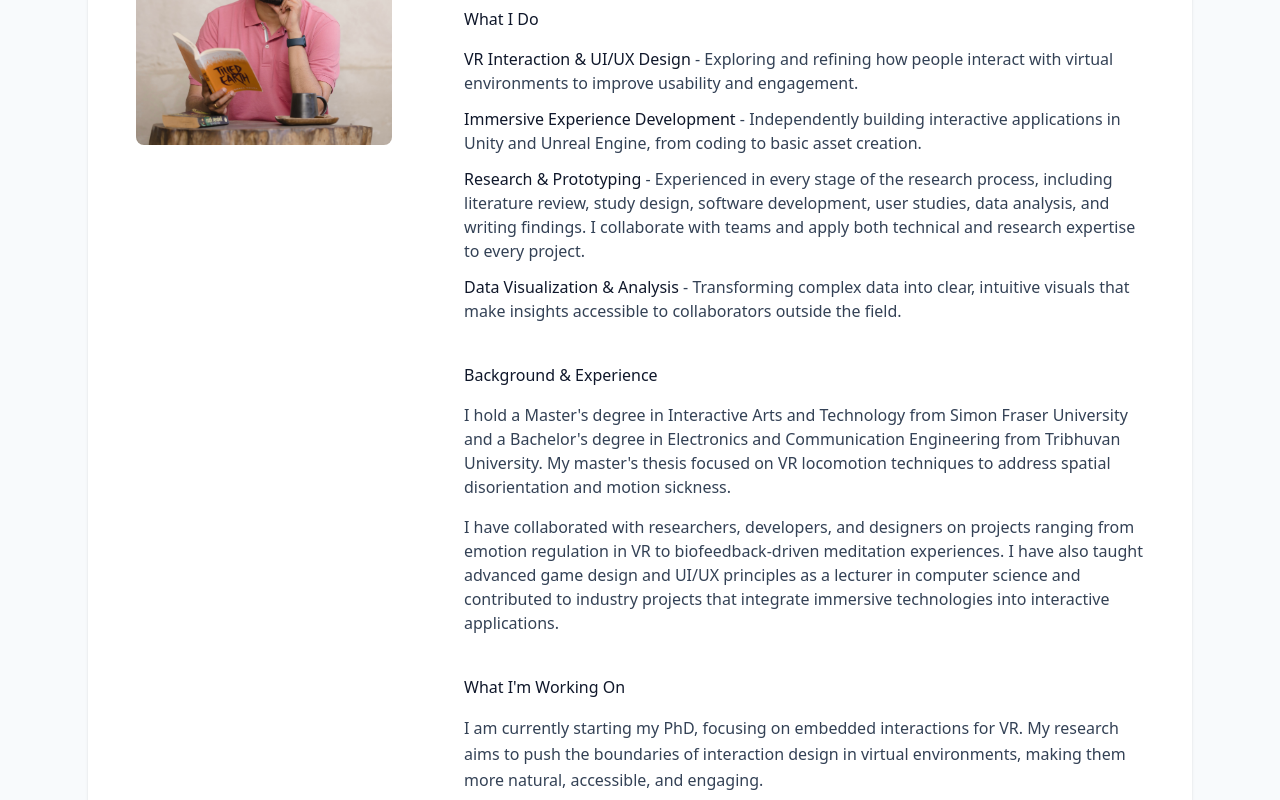
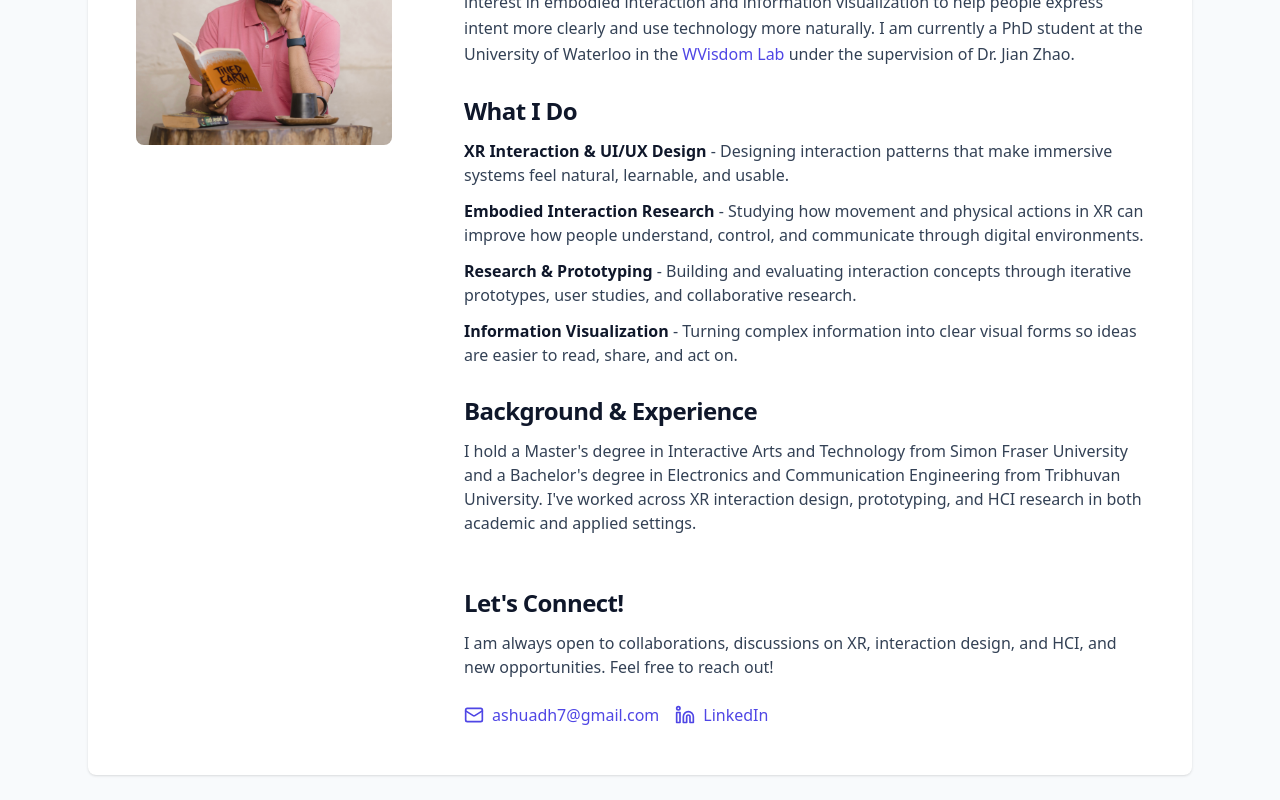
Before and after one commit to ashuadh7/ashuadh7.github.io, a React (Vite) app: page /about in a window 1280 px wide. Shown: the part 340-1140 px from the top of the page. Built offline with nearby package versions, Linux system fonts and the light colour scheme.

Commit message:
Fix the headers of about page

```diff
--- a/src/pages/About.tsx
+++ b/src/pages/About.tsx
@@ -15,88 +15,93 @@ export function About() {
               />
             </div>
 
-            <div className="space-y-10">
+            <div className="space-y-7">
               <div>
+                <h1 className="mb-3 text-2xl sm:text-3xl font-semibold tracking-tight text-primary">
+                  About Me
+                </h1>
                 <p className="text-secondary leading-relaxed">
-                  Hi, I&apos;m Ashu, a developer and researcher specializing in
-                  virtual reality (VR). My work focuses on designing intuitive,
-                  embodied interactions that enhance user experience and
-                  immersion in digital environments.
+                  Hi, I&apos;m Ashu, an interaction designer and HCI researcher
+                  focused on communication through intuitive interaction. I work
+                  across XR and interactive systems, with a strong interest in
+                  embodied interaction and information visualization to help
+                  people express intent more clearly and use technology more
+                  naturally. I am currently a PhD student at the University of
+                  Waterloo in the{" "}
+                  <a
+                    href="https://www.jeffjianzhao.com/"
+                    target="_blank"
+                    rel="noopener noreferrer"
+                    className="text-accent hover-text-accent-strong transition-colors"
+                  >
+                    WVisdom Lab
+                  </a>{" "}
+                  under the supervision of Dr. Jian Zhao.
                 </p>
               </div>
 
               <section>
-                <h2 className="mb-4 text-primary">What I Do</h2>
+                <h2 className="mb-3 text-xl sm:text-2xl font-semibold tracking-tight text-primary">
+                  What I Do
+                </h2>
                 <ul className="space-y-3">
                   <li className="text-secondary">
-                    <span className="text-primary">VR Interaction & UI/UX Design</span>{" "}
-                    - Exploring and refining how people interact with virtual
-                    environments to improve usability and engagement.
+                    <span className="text-primary font-semibold">
+                      XR Interaction & UI/UX Design
+                    </span>{" "}
+                    - Designing interaction patterns that make immersive systems
+                    feel natural, learnable, and usable.
                   </li>
                   <li className="text-secondary">
-                    <span className="text-primary">
-                      Immersive Experience Development
+                    <span className="text-primary font-semibold">
+                      Embodied Interaction Research
                     </span>{" "}
-                    - Independently building interactive applications in Unity
-                    and Unreal Engine, from coding to basic asset creation.
+                    - Studying how movement and physical actions in XR can
+                    improve how people understand, control, and communicate
+                    through digital environments.
                   </li>
                   <li className="text-secondary">
-                    <span className="text-primary">Research & Prototyping</span>{" "}
-                    - Experienced in every stage of the research process,
-                    including literature review, study design, software
-                    development, user studies, data analysis, and writing
-                    findings. I collaborate with teams and apply both technical
-                    and research expertise to every project.
+                    <span className="text-primary font-semibold">
+                      Research & Prototyping
+                    </span>{" "}
+                    - Building and evaluating interaction concepts through
+                    iterative prototypes, user studies, and collaborative
+                    research.
                   </li>
                   <li className="text-secondary">
-                    <span className="text-primary">
-                      Data Visualization & Analysis
+                    <span className="text-primary font-semibold">
+                      Information Visualization
                     </span>{" "}
-                    - Transforming complex data into clear, intuitive visuals
-                    that make insights accessible to collaborators outside the
-                    field.
+                    - Turning complex information into clear visual forms so
+                    ideas are easier to read, share, and act on.
                   </li>
                 </ul>
               </section>
 
               <section>
-                <h2 className="mb-4 text-primary">Background & Experience</h2>
+                <h2 className="mb-3 text-xl sm:text-2xl font-semibold tracking-tight text-primary">
+                  Background & Experience
+                </h2>
                 <div className="space-y-4 text-secondary">
                   <p>
                     I hold a Master&apos;s degree in Interactive Arts and
                     Technology from Simon Fraser University and a
                     Bachelor&apos;s degree in Electronics and Communication
-                    Engineering from Tribhuvan University. My master&apos;s
-                    thesis focused on VR locomotion techniques to address
-                    spatial disorientation and motion sickness.
-                  </p>
-                  <p>
-                    I have collaborated with researchers, developers, and
-                    designers on projects ranging from emotion regulation in VR
-                    to biofeedback-driven meditation experiences. I have also
-                    taught advanced game design and UI/UX principles as a
-                    lecturer in computer science and contributed to industry
-                    projects that integrate immersive technologies into
-                    interactive applications.
+                    Engineering from Tribhuvan University. I&apos;ve worked
+                    across XR interaction design, prototyping, and HCI research
+                    in both academic and applied settings.
                   </p>
                 </div>
               </section>
 
-              <section>
-                <h2 className="mb-4 text-primary">What I&apos;m Working On</h2>
-                <p className="text-secondary leading-relaxed">
-                  I am currently starting my PhD, focusing on embedded
-                  interactions for VR. My research aims to push the boundaries
-                  of interaction design in virtual environments, making them
-                  more natural, accessible, and engaging.
-                </p>
-              </section>
-
-              <section className="pt-6 border-t border-default">
-                <h2 className="mb-4 text-primary">Let&apos;s Connect!</h2>
+              <section className="pt-6">
+                <h2 className="mb-3 text-xl sm:text-2xl font-semibold tracking-tight text-primary">
+                  Let&apos;s Connect!
+                </h2>
                 <p className="text-secondary mb-6">
-                  I am always open to collaborations, discussions on VR and
-                  HCI, and new opportunities. Feel free to reach out!
+                  I am always open to collaborations, discussions on XR,
+                  interaction design, and HCI, and new opportunities. Feel free
+                  to reach out!
                 </p>
                 <div className="flex flex-wrap gap-4">
                   <a
--- a/src/pages/Publications.tsx
+++ b/src/pages/Publications.tsx
@@ -1,4 +1,5 @@
 import { publicationsData } from "../data/publications";
+import { Footer } from "@/components/Footer";
 
 export function Publications() {
   const categories = [
@@ -80,9 +81,7 @@ export function Publications() {
         </div>
       </div>
 
-      <footer className="py-12 text-center text-muted text-sm mt-12">
-        <p>&copy; 2026 Ashu Adhikari. All rights reserved.</p>
-      </footer>
+      <Footer />
     </main>
   );
 }
```
